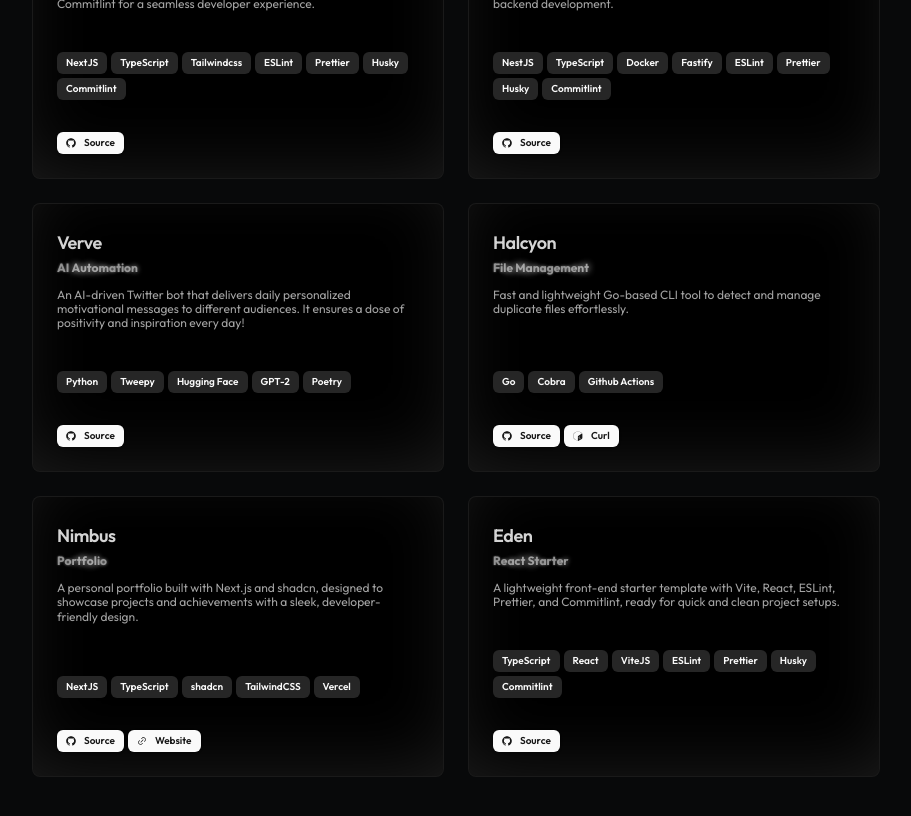
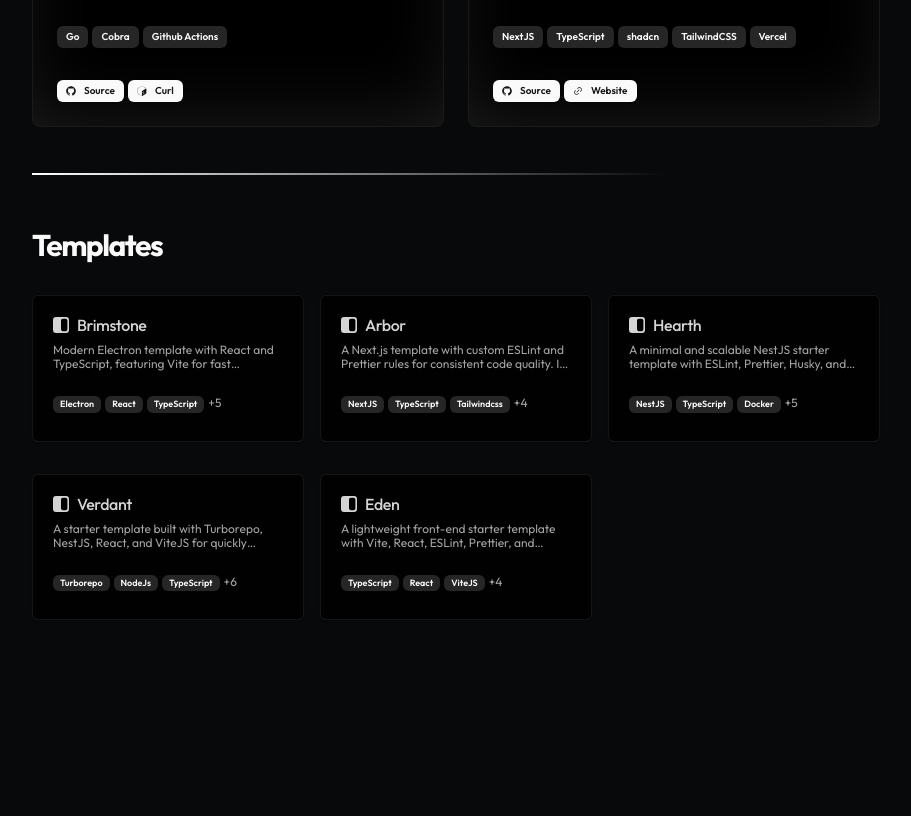
Before and after one commit to tejastn10/nimbus, a Next.js app: page /projects in a window 1280 px wide. Shown: the part 1740-2556 px from the top of the page, without its empty margins (184-1095 px from the left). After the commit the page ends 2478 px from the top, so only its background shows below. Built offline with nearby package versions, Linux system fonts and the light colour scheme.

Commit message:
feat: display template projects on the Projects page

```diff
--- a/src/app/projects/page.tsx
+++ b/src/app/projects/page.tsx
@@ -6,6 +6,7 @@ import { BoxReveal } from "@/components/animated/BoxReveal";
 import { BentoCard, BentoCardProps, BentoGrid } from "@/components/animated/BentoGrid";
 
 import { ProjectCard } from "@/containers/ProjectCard";
+import { TemplateCard } from "@/containers/TemplateCard";
 
 import { getLogo } from "@/components/icons/Icons";
 
@@ -20,8 +21,13 @@ export const metadata = {
 };
 
 const ProjectsPage = (): JSX.Element => {
+	// Filter featured projects (including templates)
 	const featuredProjects = DATA.projects.filter((project) => project.featured);
 
+	// Filter other projects (not featured and not templates)
+	const otherProjects = DATA.projects.filter((project) => !project.featured && !project.isTemplate);
+
+	// Create Bento cards for featured projects
 	const ProjectBentoCards: BentoCardProps[] = featuredProjects
 		.slice(0, PROJECT_SLICE_NUMBER)
 		.map((project, index) => ({
@@ -39,11 +45,14 @@ const ProjectsPage = (): JSX.Element => {
 	// Featured projects that are not displayed in the Bento Grid
 	const remainingFeaturedProjects = featuredProjects.slice(PROJECT_SLICE_NUMBER);
 
-	// Combine the remaining featured projects with the non-featured ones
-	const otherProjects = [
-		...DATA.projects.filter((project) => !project.featured),
-		...remainingFeaturedProjects,
+	// Add remaining featured projects to other projects, but exclude templates
+	const allOtherProjects = [
+		...otherProjects,
+		...remainingFeaturedProjects.filter((project) => !project.isTemplate),
 	];
+
+	// Filter all template projects regardless of featured status
+	const templateProjects = DATA.projects.filter((project) => project.isTemplate);
 
 	return (
 		<section>
@@ -81,7 +90,7 @@ const ProjectsPage = (): JSX.Element => {
 			</BlurFade>
 
 			<div className="grid grid-cols-1 gap-6 sm:grid-cols-2 mx-auto">
-				{otherProjects.map((project, id) => (
+				{allOtherProjects.map((project, id) => (
 					<BlurFade key={project.title} delay={BLUR_FADE_DELAY * 12 + id * 0.05}>
 						<ProjectCard
 							href={project.href}
@@ -95,6 +104,28 @@ const ProjectsPage = (): JSX.Element => {
 					</BlurFade>
 				))}
 			</div>
+
+			<BlurFade delay={BLUR_FADE_DELAY * 10}>
+				<LineGrow className="my-12" />
+			</BlurFade>
+
+			<BlurFade delay={BLUR_FADE_DELAY * 10}>
+				<h2 className="font-bold text-3xl mb-8 tracking-tighter">Templates</h2>
+			</BlurFade>
+
+			<div className="grid grid-cols-1 gap-4 sm:grid-cols-2 lg:grid-cols-3 mx-auto">
+				{templateProjects.map((project, id) => (
+					<BlurFade key={project.title} delay={BLUR_FADE_DELAY * 8 + id * 0.05}>
+						<TemplateCard
+							href={project.href}
+							key={project.title}
+							title={project.title}
+							description={project.description}
+							tags={project.technologies}
+						/>
+					</BlurFade>
+				))}
+			</div>
 		</section>
 	);
 };
```
